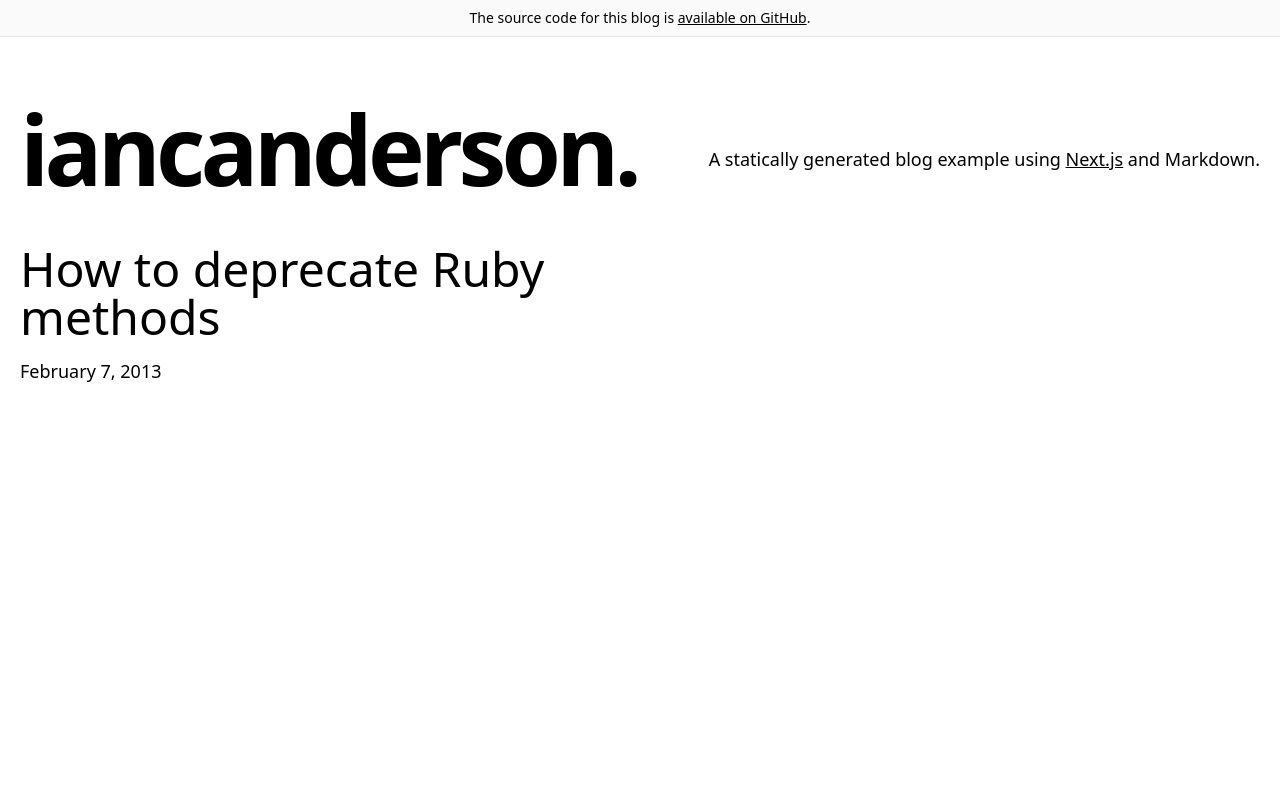
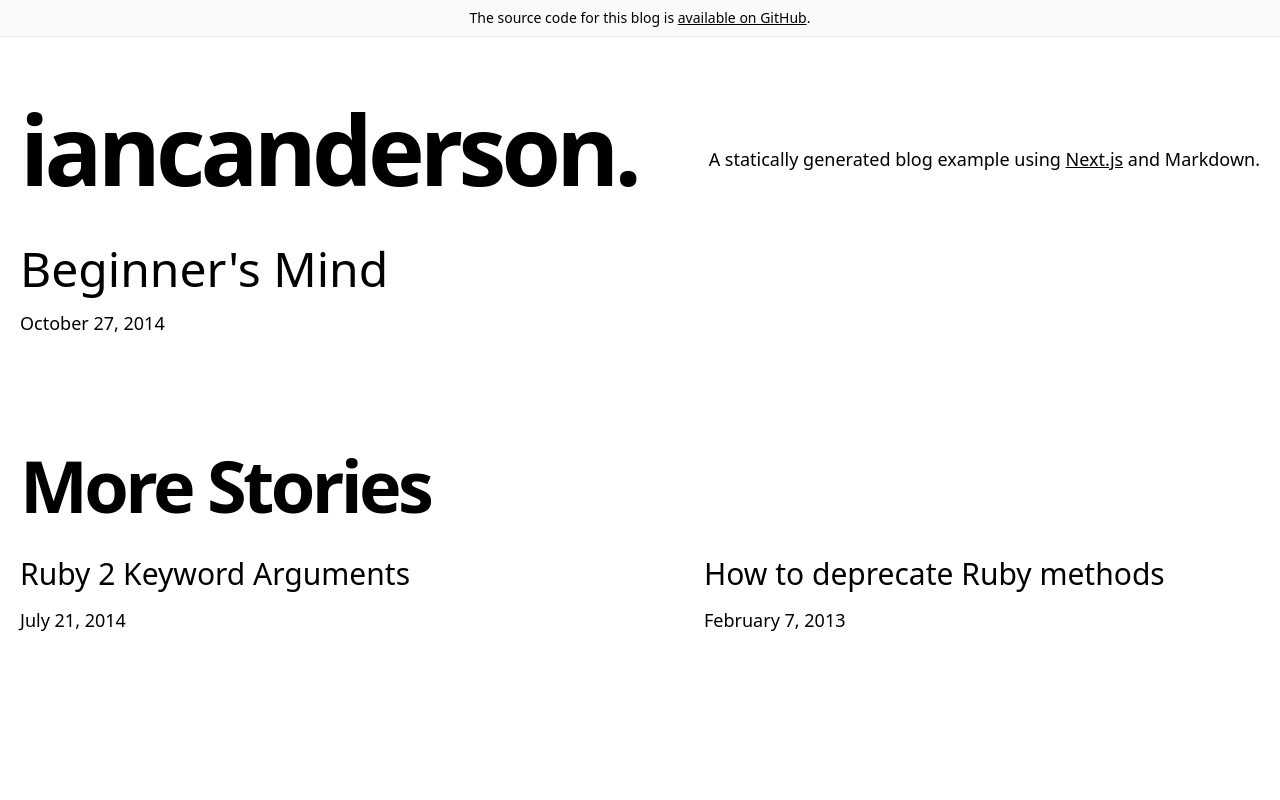
Before and after one commit to iancanderson/iancanderson.com, a Next.js app: page / in a window 1280 px wide. Shown: the top 800 px of the page. Built offline with nearby package versions, Linux system fonts and the light colour scheme.

Commit message:
Link to external blog posts

```diff
--- /dev/null
+++ b/_posts/beginners-mind.md
@@ -0,0 +1,5 @@
+---
+title: "Beginner's Mind"
+date: "2014-10-27T00:00:00.000Z"
+externalUrl: http://robots.thoughtbot.com/beginners-mind
+---
--- a/_posts/how-to-deprecate-ruby-methods.md
+++ b/_posts/how-to-deprecate-ruby-methods.md
@@ -1,9 +1,6 @@
 ---
 title: "How to deprecate Ruby methods"
 date: "2013-02-07T00:00:00.000Z"
-category: devblog
-published: true
-layout: post
 ---
 
 I've seen comments like this all too often in rails projects:
--- /dev/null
+++ b/_posts/ruby-2-keyword-arguments.md
@@ -0,0 +1,5 @@
+---
+title: "Ruby 2 Keyword Arguments"
+date: "2014-07-21T00:00:00.000Z"
+externalUrl: https://robots.thoughtbot.com/ruby-2-keyword-arguments
+---
--- a/components/hero-post.tsx
+++ b/components/hero-post.tsx
@@ -1,24 +1,21 @@
 import DateFormatter from "./date-formatter";
-import Link from "next/link";
-import Author from "../types/author";
+import PostLink from "./post-link";
 
 type Props = {
   title: string;
   date: string;
   excerpt: string;
-  author: Author;
+  externalUrl: string;
   slug: string;
 };
 
-const HeroPost = ({ title, date, excerpt, author, slug }: Props) => {
+const HeroPost = ({ title, date, excerpt, externalUrl, slug }: Props) => {
   return (
     <section>
       <div className="md:grid md:grid-cols-2 md:gap-x-16 lg:gap-x-8 mb-20 md:mb-28">
         <div>
           <h3 className="mb-4 text-4xl lg:text-5xl leading-tight">
-            <Link as={`/posts/${slug}`} href="/posts/[slug]">
-              <a className="hover:underline">{title}</a>
-            </Link>
+            <PostLink externalUrl={externalUrl} title={title} slug={slug} />
           </h3>
           <div className="mb-4 md:mb-0 text-lg">
             <DateFormatter dateString={date} />
--- a/components/more-stories.tsx
+++ b/components/more-stories.tsx
@@ -1,9 +1,9 @@
-import PostPreview from './post-preview'
-import Post from '../types/post'
+import PostPreview from "./post-preview";
+import Post from "../types/post";
 
 type Props = {
-  posts: Post[]
-}
+  posts: Post[];
+};
 
 const MoreStories = ({ posts }: Props) => {
   return (
@@ -16,16 +16,15 @@ const MoreStories = ({ posts }: Props) => {
           <PostPreview
             key={post.slug}
             title={post.title}
-            coverImage={post.coverImage}
             date={post.date}
-            author={post.author}
             slug={post.slug}
             excerpt={post.excerpt}
+            externalUrl={post.externalUrl}
           />
         ))}
       </div>
     </section>
-  )
-}
+  );
+};
 
-export default MoreStories
+export default MoreStories;
--- /dev/null
+++ b/components/post-link.tsx
@@ -0,0 +1,25 @@
+import Link from "next/link";
+
+type PostLinkProps = {
+  title: string;
+  externalUrl: string;
+  slug: string;
+};
+
+const PostLink = ({ externalUrl, slug, title }: PostLinkProps) => {
+  if (externalUrl) {
+    return (
+      <Link href={externalUrl}>
+        <a className="hover:underline">{title}</a>
+      </Link>
+    );
+  } else {
+    return (
+      <Link as={`/posts/${slug}`} href="/posts/[slug]">
+        <a className="hover:underline">{title}</a>
+      </Link>
+    );
+  }
+};
+
+export default PostLink;
--- a/components/post-preview.tsx
+++ b/components/post-preview.tsx
@@ -1,34 +1,20 @@
 import DateFormatter from "./date-formatter";
-import CoverImage from "./cover-image";
 import Link from "next/link";
-import Author from "../types/author";
+import PostLink from "./post-link";
 
 type Props = {
   title: string;
-  coverImage: string;
   date: string;
   excerpt: string;
-  author: Author;
   slug: string;
+  externalUrl: string;
 };
 
-const PostPreview = ({
-  title,
-  coverImage,
-  date,
-  excerpt,
-  author,
-  slug,
-}: Props) => {
+const PostPreview = ({ title, date, excerpt, slug, externalUrl }: Props) => {
   return (
     <div>
-      <div className="mb-5">
-        <CoverImage slug={slug} title={title} src={coverImage} />
-      </div>
       <h3 className="text-3xl mb-3 leading-snug">
-        <Link as={`/posts/${slug}`} href="/posts/[slug]">
-          <a className="hover:underline">{title}</a>
-        </Link>
+        <PostLink externalUrl={externalUrl} title={title} slug={slug} />
       </h3>
       <div className="text-lg mb-4">
         <DateFormatter dateString={date} />
--- a/pages/index.tsx
+++ b/pages/index.tsx
@@ -1,20 +1,20 @@
-import Container from '../components/container'
-import MoreStories from '../components/more-stories'
-import HeroPost from '../components/hero-post'
-import Intro from '../components/intro'
-import Layout from '../components/layout'
-import { getAllPosts } from '../lib/api'
-import Head from 'next/head'
-import { CMS_NAME } from '../lib/constants'
-import Post from '../types/post'
+import Container from "../components/container";
+import MoreStories from "../components/more-stories";
+import HeroPost from "../components/hero-post";
+import Intro from "../components/intro";
+import Layout from "../components/layout";
+import { getAllPosts } from "../lib/api";
+import Head from "next/head";
+import { CMS_NAME } from "../lib/constants";
+import Post from "../types/post";
 
 type Props = {
-  allPosts: Post[]
-}
+  allPosts: Post[];
+};
 
 const Index = ({ allPosts }: Props) => {
-  const heroPost = allPosts[0]
-  const morePosts = allPosts.slice(1)
+  const heroPost = allPosts[0];
+  const morePosts = allPosts.slice(1);
   return (
     <>
       <Layout>
@@ -26,33 +26,31 @@ const Index = ({ allPosts }: Props) => {
           {heroPost && (
             <HeroPost
               title={heroPost.title}
-              coverImage={heroPost.coverImage}
               date={heroPost.date}
-              author={heroPost.author}
               slug={heroPost.slug}
               excerpt={heroPost.excerpt}
+              externalUrl={heroPost.externalUrl}
             />
           )}
           {morePosts.length > 0 && <MoreStories posts={morePosts} />}
         </Container>
       </Layout>
     </>
-  )
-}
+  );
+};
 
-export default Index
+export default Index;
 
 export const getStaticProps = async () => {
   const allPosts = getAllPosts([
-    'title',
-    'date',
-    'slug',
-    'author',
-    'coverImage',
-    'excerpt',
-  ])
+    "title",
+    "date",
+    "slug",
+    "excerpt",
+    "externalUrl",
+  ]);
 
   return {
     props: { allPosts },
-  }
-}
+  };
+};
```
Also changed, not shown: types/post.ts (+9 -13 lines).
